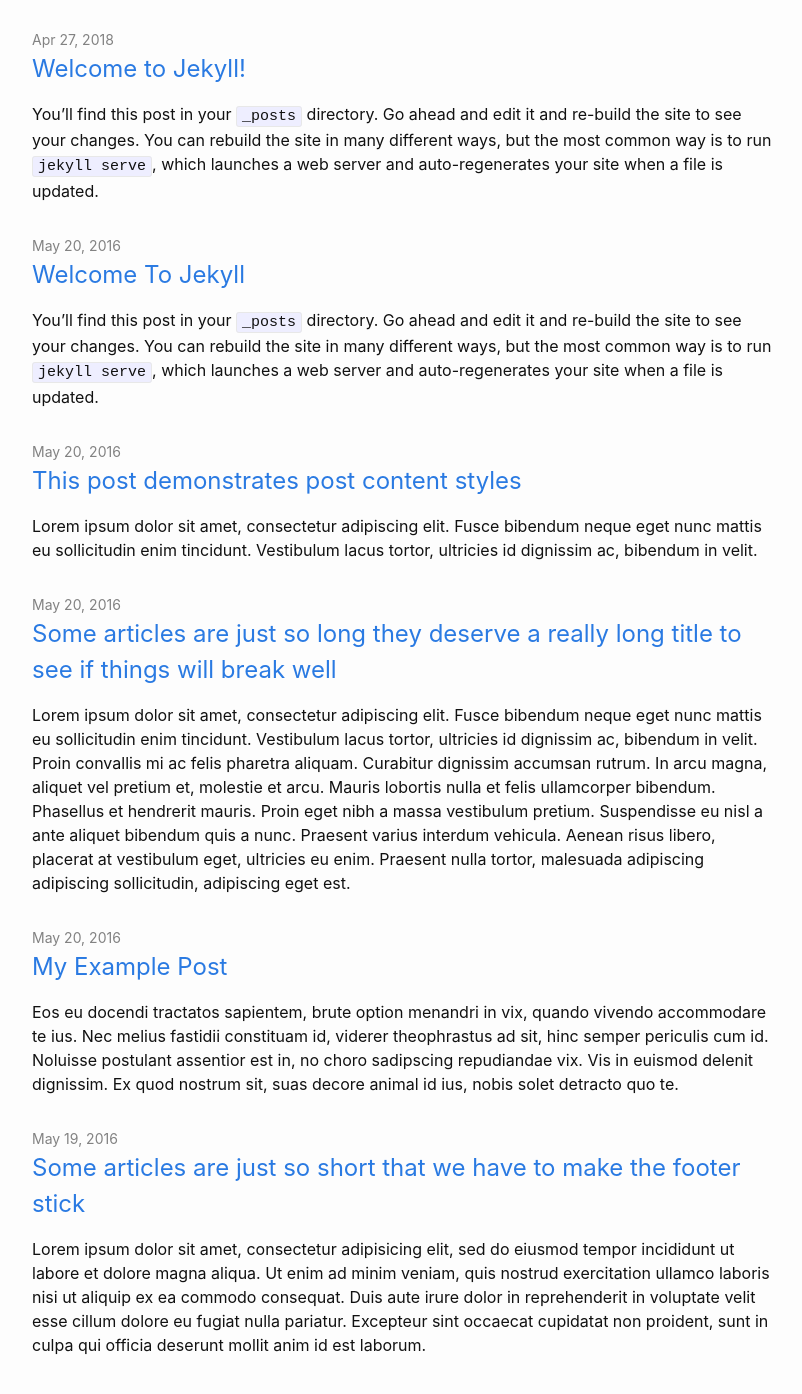
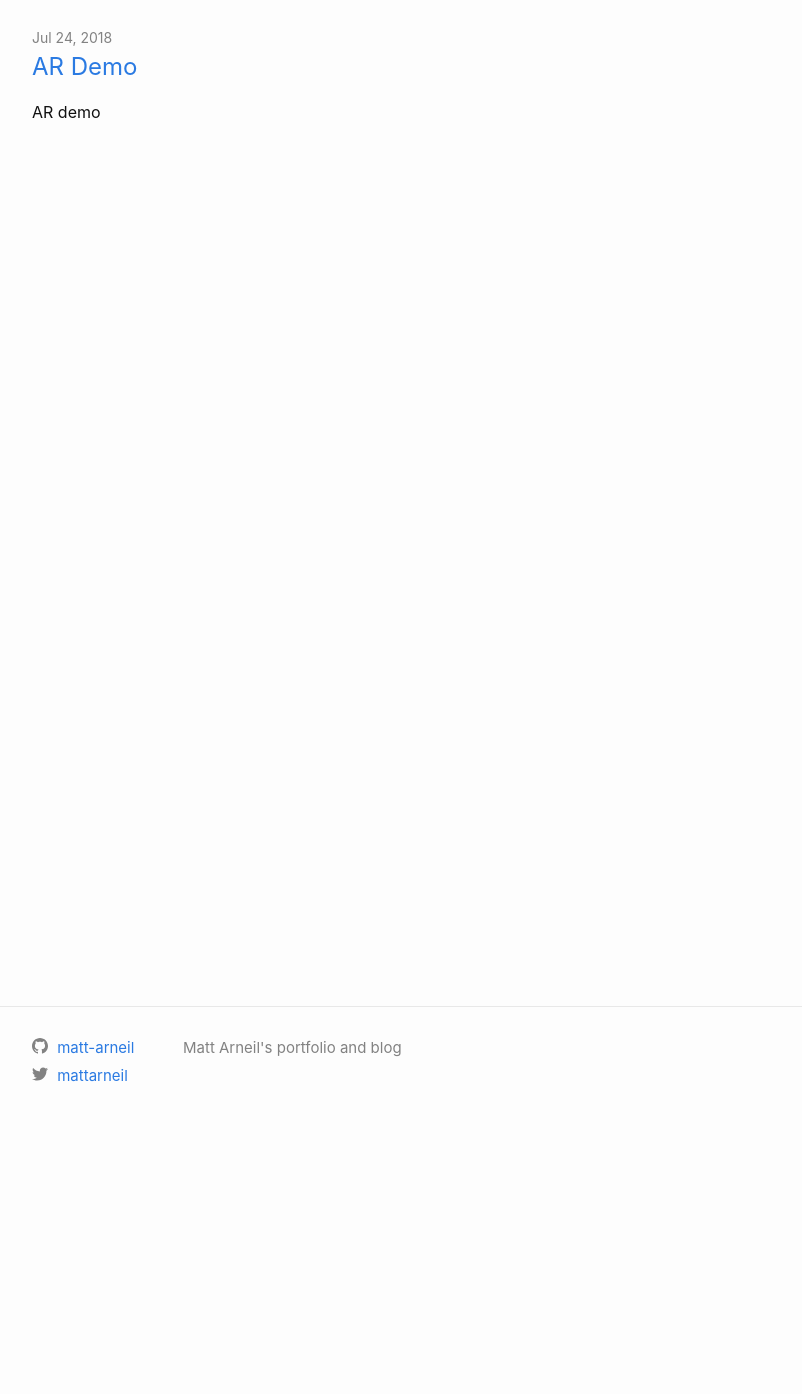
Before and after one commit to matt-arneil/matt-arneil.github.io, a Jekyll site: the page built from index.md, in a window 1280 px wide and 1400 px high, scrolled down 253 px. Shown: the top 1394 px of the window, without its empty margins (238-1040 px from the left). Built offline with Jekyll 4.4.1, drawn with Linux system fonts in a browser that asks for light colours; a file with an impossible date is left out; some of the changed text lies outside the part shown.

Commit message:
update post pages

````diff
--- a/_includes/footer.html
+++ b/_includes/footer.html
@@ -6,7 +6,7 @@
     <!-- <h2 class="footer-heading">{{ site.title | escape }}</h2> -->
 
     <div class="footer-col-wrapper">
-      <div class="footer-col footer-col-1">
+      <!-- <div class="footer-col footer-col-1">
         <ul class="contact-list">
           <li class="p-name">
             {%- if site.author -%}
@@ -19,7 +19,7 @@
             <li><a class="u-email" href="mailto:{{ site.email }}">{{ site.email }}</a></li>
             {%- endif -%}
         </ul>
-      </div>
+      </div> -->
 
       <div class="footer-col footer-col-2">
         {%- include social.html -%}
--- a/_posts/2016-05-19-super-short-article.md
+++ /dev/null
@@ -1,7 +0,0 @@
----
-layout: post
-title: "Some articles are just so short that we have to make the footer stick"
-categories: misc
----
-
-Lorem ipsum dolor sit amet, consectetur adipisicing elit, sed do eiusmod tempor incididunt ut labore et dolore magna aliqua. Ut enim ad minim veniam, quis nostrud exercitation ullamco laboris nisi ut aliquip ex ea commodo consequat. Duis aute irure dolor in reprehenderit in voluptate velit esse cillum dolore eu fugiat nulla pariatur. Excepteur sint occaecat cupidatat non proident, sunt in culpa qui officia deserunt mollit anim id est laborum.
--- a/_posts/2016-05-20-my-example-post.md
+++ /dev/null
@@ -1,12 +0,0 @@
----
-layout: post
----
-
-Eos eu docendi tractatos sapientem, brute option menandri in vix, quando vivendo accommodare te ius. Nec melius fastidii constituam id, viderer theophrastus ad sit, hinc semper periculis cum id. Noluisse postulant assentior est in, no choro sadipscing repudiandae vix. Vis in euismod delenit dignissim. Ex quod nostrum sit, suas decore animal id ius, nobis solet detracto quo te.
-
-{% comment %}
-Might you have an include in your theme? Why not try it here!
-{% include my-themes-great-include.html %}
-{% endcomment %}
-
-No laudem altera adolescens has, volumus lucilius eum no. Eam ei nulla audiam efficiantur. Suas affert per no, ei tale nibh sea. Sea ne magna harum, in denique scriptorem sea, cetero alienum tibique ei eos. Labores persequeris referrentur eos ei.
--- a/_posts/2016-05-20-super-long-article.md
+++ /dev/null
@@ -1,11 +0,0 @@
----
-layout: post
-title: "Some articles are just so long they deserve a really long title to see if things will break well"
-categories: misc
----
-
-Lorem ipsum dolor sit amet, consectetur adipiscing elit. Fusce bibendum neque eget nunc mattis eu sollicitudin enim tincidunt. Vestibulum lacus tortor, ultricies id dignissim ac, bibendum in velit. Proin convallis mi ac felis pharetra aliquam. Curabitur dignissim accumsan rutrum. In arcu magna, aliquet vel pretium et, molestie et arcu. Mauris lobortis nulla et felis ullamcorper bibendum. Phasellus et hendrerit mauris. Proin eget nibh a massa vestibulum pretium. Suspendisse eu nisl a ante aliquet bibendum quis a nunc. Praesent varius interdum vehicula. Aenean risus libero, placerat at vestibulum eget, ultricies eu enim. Praesent nulla tortor, malesuada adipiscing adipiscing sollicitudin, adipiscing eget est.
-
-Lorem ipsum dolor sit amet, consectetur adipiscing elit. Fusce bibendum neque eget nunc mattis eu sollicitudin enim tincidunt. Vestibulum lacus tortor, ultricies id dignissim ac, bibendum in velit. Proin convallis mi ac felis pharetra aliquam. Curabitur dignissim accumsan rutrum. In arcu magna, aliquet vel pretium et, molestie et arcu. Mauris lobortis nulla et felis ullamcorper bibendum. Phasellus et hendrerit mauris. Proin eget nibh a massa vestibulum pretium. Suspendisse eu nisl a ante aliquet bibendum quis a nunc. Praesent varius interdum vehicula. Aenean risus libero, placerat at vestibulum eget, ultricies eu enim. Praesent nulla tortor, malesuada adipiscing adipiscing sollicitudin, adipiscing eget est.
-
-Lorem ipsum dolor sit amet, consectetur adipiscing elit. Fusce bibendum neque eget nunc mattis eu sollicitudin enim tincidunt. Vestibulum lacus tortor, ultricies id dignissim ac, bibendum in velit. Proin convallis mi ac felis pharetra aliquam. Curabitur dignissim accumsan rutrum. In arcu magna, aliquet vel pretium et, molestie et arcu. Mauris lobortis nulla et felis ullamcorper bibendum. Phasellus et hendrerit mauris. Proin eget nibh a massa vestibulum pretium. Suspendisse eu nisl a ante aliquet bibendum quis a nunc. Praesent varius interdum vehicula. Aenean risus libero, placerat at vestibulum eget, ultricies eu enim. Praesent nulla tortor, malesuada adipiscing adipiscing sollicitudin, adipiscing eget est.
--- a/_posts/2016-05-20-this-post-demonstrates-post-content-styles.md
+++ /dev/null
@@ -1,105 +0,0 @@
----
-layout: post
-title: "This post demonstrates post content styles"
-categories: junk
-author: "Bart Simpson"
-meta: "Springfield"
----
-
-Lorem ipsum dolor sit amet, consectetur adipiscing elit. Fusce bibendum neque eget nunc mattis eu sollicitudin enim tincidunt. Vestibulum lacus tortor, ultricies id dignissim ac, bibendum in velit.
-
-## Some great heading (h2)
-
-Proin convallis mi ac felis pharetra aliquam. Curabitur dignissim accumsan rutrum. In arcu magna, aliquet vel pretium et, molestie et arcu.
-
-Mauris lobortis nulla et felis ullamcorper bibendum. Phasellus et hendrerit mauris. Proin eget nibh a massa vestibulum pretium. Suspendisse eu nisl a ante aliquet bibendum quis a nunc. Praesent varius interdum vehicula. Aenean risus libero, placerat at vestibulum eget, ultricies eu enim. Praesent nulla tortor, malesuada adipiscing adipiscing sollicitudin, adipiscing eget est.
-
-## Another great heading (h2)
-
-Lorem ipsum dolor sit amet, consectetur adipiscing elit. Fusce bibendum neque eget nunc mattis eu sollicitudin enim tincidunt. Vestibulum lacus tortor, ultricies id dignissim ac, bibendum in velit.
-
-### Some great subheading (h3)
-
-Proin convallis mi ac felis pharetra aliquam. Curabitur dignissim accumsan rutrum. In arcu magna, aliquet vel pretium et, molestie et arcu. Mauris lobortis nulla et felis ullamcorper bibendum.
-
-Phasellus et hendrerit mauris. Proin eget nibh a massa vestibulum pretium. Suspendisse eu nisl a ante aliquet bibendum quis a nunc.
-
-### Some great subheading (h3)
-
-Praesent varius interdum vehicula. Aenean risus libero, placerat at vestibulum eget, ultricies eu enim. Praesent nulla tortor, malesuada adipiscing adipiscing sollicitudin, adipiscing eget est.
-
-> This quote will change your life. It will reveal the secrets of the universe, and all the wonders of humanity. Don't misuse it.
-
-Lorem ipsum dolor sit amet, consectetur adipiscing elit. Fusce bibendum neque eget nunc mattis eu sollicitudin enim tincidunt.
-
-### Some great subheading (h3)
-
-Vestibulum lacus tortor, ultricies id dignissim ac, bibendum in velit. Proin convallis mi ac felis pharetra aliquam. Curabitur dignissim accumsan rutrum.
-
-```html
-<html>
-  <head>
-  </head>
-  <body>
-    <p>Hello, World!</p>
-  </body>
-</html>
-```
-
-
-In arcu magna, aliquet vel pretium et, molestie et arcu. Mauris lobortis nulla et felis ullamcorper bibendum. Phasellus et hendrerit mauris.
-
-#### You might want a sub-subheading (h4)
-
-In arcu magna, aliquet vel pretium et, molestie et arcu. Mauris lobortis nulla et felis ullamcorper bibendum. Phasellus et hendrerit mauris.
-
-In arcu magna, aliquet vel pretium et, molestie et arcu. Mauris lobortis nulla et felis ullamcorper bibendum. Phasellus et hendrerit mauris.
-
-#### But it's probably overkill (h4)
-
-In arcu magna, aliquet vel pretium et, molestie et arcu. Mauris lobortis nulla et felis ullamcorper bibendum. Phasellus et hendrerit mauris.
-
-### Oh hai, an unordered list!!
-
-In arcu magna, aliquet vel pretium et, molestie et arcu. Mauris lobortis nulla et felis ullamcorper bibendum. Phasellus et hendrerit mauris.
-
-- First item, yo
-- Second item, dawg
-- Third item, what what?!
-- Fourth item, fo sheezy my neezy
-
-### Oh hai, an ordered list!!
-
-In arcu magna, aliquet vel pretium et, molestie et arcu. Mauris lobortis nulla et felis ullamcorper bibendum. Phasellus et hendrerit mauris.
-
-1. First item, yo
-2. Second item, dawg
-3. Third item, what what?!
-4. Fourth item, fo sheezy my neezy
-
-
-
-## Headings are cool! (h2)
-
-Proin eget nibh a massa vestibulum pretium. Suspendisse eu nisl a ante aliquet bibendum quis a nunc. Praesent varius interdum vehicula. Aenean risus libero, placerat at vestibulum eget, ultricies eu enim. Praesent nulla tortor, malesuada adipiscing adipiscing sollicitudin, adipiscing eget est.
-
-Praesent nulla tortor, malesuada adipiscing adipiscing sollicitudin, adipiscing eget est.
-
-Proin eget nibh a massa vestibulum pretium. Suspendisse eu nisl a ante aliquet bibendum quis a nunc.
-
-### Tables
-
-Title 1               | Title 2               | Title 3               | Title 4
---------------------- | --------------------- | --------------------- | ---------------------
-lorem                 | lorem ipsum           | lorem ipsum dolor     | lorem ipsum dolor sit
-lorem ipsum dolor sit | lorem ipsum dolor sit | lorem ipsum dolor sit | lorem ipsum dolor sit
-lorem ipsum dolor sit | lorem ipsum dolor sit | lorem ipsum dolor sit | lorem ipsum dolor sit
-lorem ipsum dolor sit | lorem ipsum dolor sit | lorem ipsum dolor sit | lorem ipsum dolor sit
-
-
-Title 1 | Title 2 | Title 3 | Title 4
---- | --- | --- | ---
-lorem | lorem ipsum | lorem ipsum dolor | lorem ipsum dolor sit
-lorem ipsum dolor sit amet | lorem ipsum dolor sit amet consectetur | lorem ipsum dolor sit amet | lorem ipsum dolor sit
-lorem ipsum dolor | lorem ipsum | lorem | lorem ipsum
-lorem ipsum dolor | lorem ipsum dolor sit | lorem ipsum dolor sit amet | lorem ipsum dolor sit amet consectetur
--- a/_posts/2016-05-20-welcome-to-jekyll.md
+++ /dev/null
@@ -1,22 +0,0 @@
----
-layout: post
----
-You’ll find this post in your `_posts` directory. Go ahead and edit it and re-build the site to see your changes. You can rebuild the site in many different ways, but the most common way is to run `jekyll serve`, which launches a web server and auto-regenerates your site when a file is updated.
-
-To add new posts, simply add a file in the `_posts` directory that follows the convention `YYYY-MM-DD-name-of-post.ext` and includes the necessary front matter. Take a look at the source for this post to get an idea about how it works.
-
-Jekyll also offers powerful support for code snippets:
-
-{% highlight ruby %}
-def print_hi(name)
-  puts "Hi, #{name}"
-end
-print_hi('Tom')
-#=> prints 'Hi, Tom' to STDOUT.
-{% endhighlight %}
-
-Check out the [Jekyll docs][jekyll-docs] for more info on how to get the most out of Jekyll. File all bugs/feature requests at [Jekyll’s GitHub repo][jekyll-gh]. If you have questions, you can ask them on [Jekyll Talk][jekyll-talk].
-
-[jekyll-docs]: http://jekyllrb.com/docs/home
-[jekyll-gh]:   https://github.com/jekyll/jekyll
-[jekyll-talk]: https://talk.jekyllrb.com/
--- a/_posts/2018-04-27-welcome-to-jekyll.markdown
+++ /dev/null
@@ -1,25 +0,0 @@
----
-layout: post
-title:  "Welcome to Jekyll!"
-date:   2018-04-27 14:49:03 +0100
-categories: jekyll update
----
-You’ll find this post in your `_posts` directory. Go ahead and edit it and re-build the site to see your changes. You can rebuild the site in many different ways, but the most common way is to run `jekyll serve`, which launches a web server and auto-regenerates your site when a file is updated.
-
-To add new posts, simply add a file in the `_posts` directory that follows the convention `YYYY-MM-DD-name-of-post.ext` and includes the necessary front matter. Take a look at the source for this post to get an idea about how it works.
-
-Jekyll also offers powerful support for code snippets:
-
-{% highlight ruby %}
-def print_hi(name)
-  puts "Hi, #{name}"
-end
-print_hi('Tom')
-#=> prints 'Hi, Tom' to STDOUT.
-{% endhighlight %}
-
-Check out the [Jekyll docs][jekyll-docs] for more info on how to get the most out of Jekyll. File all bugs/feature requests at [Jekyll’s GitHub repo][jekyll-gh]. If you have questions, you can ask them on [Jekyll Talk][jekyll-talk].
-
-[jekyll-docs]: https://jekyllrb.com/docs/home
-[jekyll-gh]:   https://github.com/jekyll/jekyll
-[jekyll-talk]: https://talk.jekyllrb.com/
--- /dev/null
+++ b/_posts/2018-07-24-ar-demo.md
@@ -0,0 +1,9 @@
+---
+layout: post
+title:  "AR Demo"
+categories: Games
+---
+
+AR demo
+
+[AR-download]: https://overthealpsgame.com/
--- /dev/null
+++ b/_posts/2018-07-24-vr-demo.md
@@ -0,0 +1,9 @@
+---
+layout: post
+title:  "VR Demo"
+categories: Games
+---
+
+VR demo
+
+[VR-download]: https://overthealpsgame.com/
````
Also changed, not shown: _posts/2018-07-24-over-the-alps.md (+1 -0 lines).
